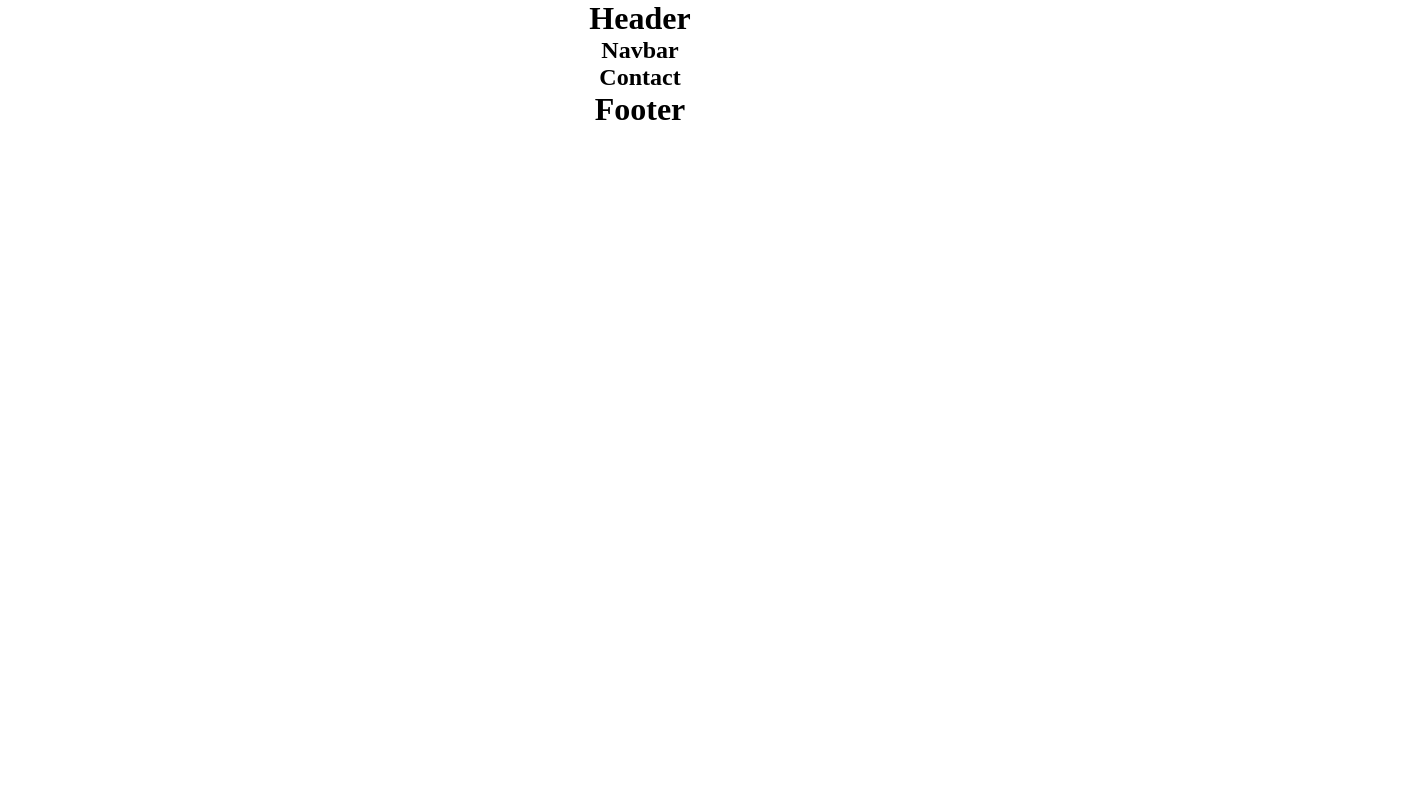
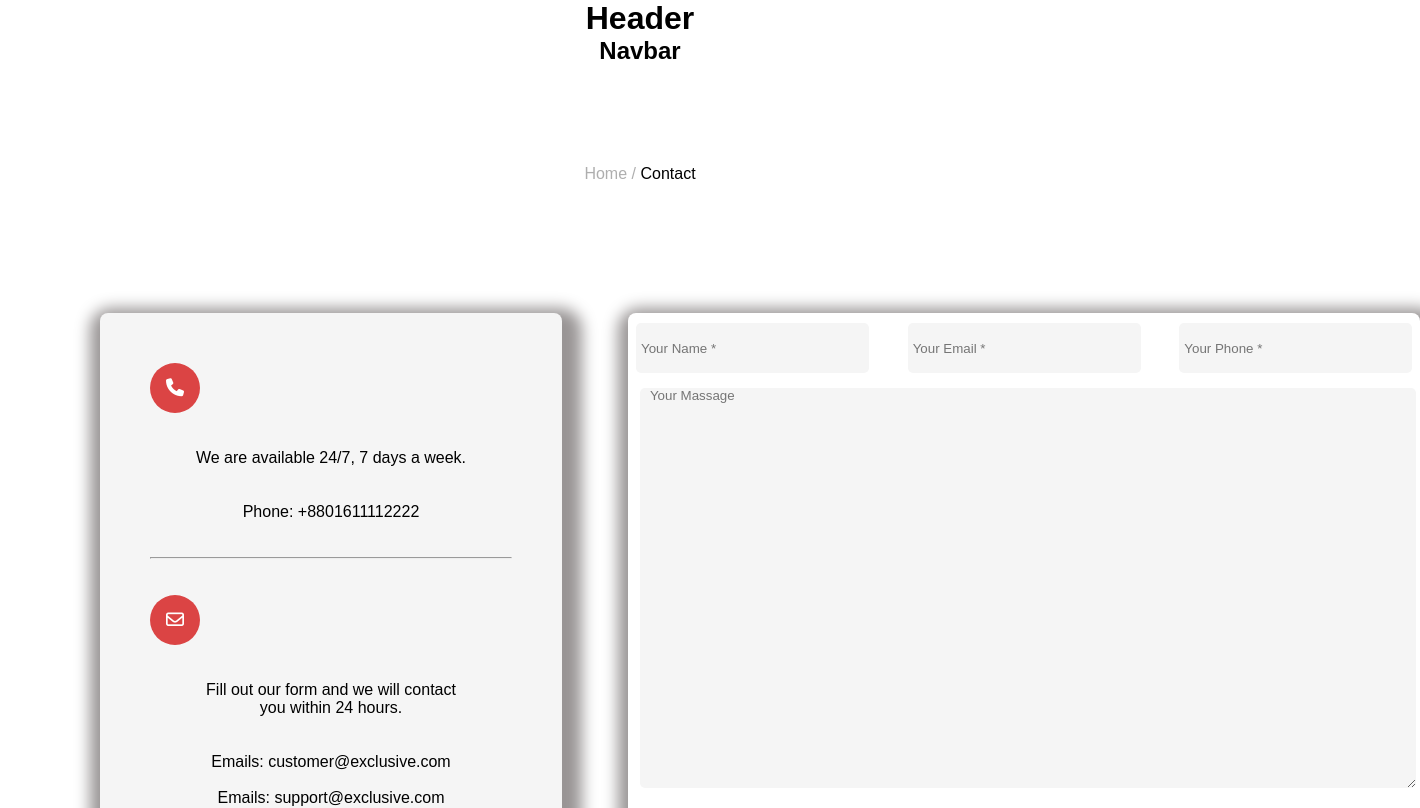
Before and after one commit to azimjonking/exclusive, a React (Create React App) app: page /contact in a window 1280 px wide. Shown: the top 808 px of the page, 1420 px wide, since content can reach past the window. Built offline with nearby package versions, Linux system fonts and the light colour scheme.

Commit message:
contact page has been done

```diff
--- a/public/index.html
+++ b/public/index.html
@@ -5,6 +5,7 @@
   <meta http-equiv="X-UA-Compatible" content="IE=edge">
   <meta name="viewport" content="width=device-width, initial-scale=1.0">
   <title>Exclusive</title>
+  <link rel="stylesheet" href="https://cdnjs.cloudflare.com/ajax/libs/font-awesome/6.5.2/css/all.min.css" integrity="sha512-SnH5WK+bZxgPHs44uWIX+LLJAJ9/2PkPKZ5QiAj6Ta86w+fsb2TkcmfRyVX3pBnMFcV7oQPJkl9QevSCWr3W6A==" crossorigin="anonymous" referrerpolicy="no-referrer" />
 </head>
 <body>
   <noscript>You need to enable JavaScript to run this app.</noscript>
--- a/src/routes/contact/Contact.js
+++ b/src/routes/contact/Contact.js
@@ -4,7 +4,37 @@ import './contact.css'
 const Contact = () => {
   return (
     <section className='contact'>
-      <h1>Contact</h1>
+        <p>Home  <span>/</span>  <span className='con'>Contact</span></p>
+
+        <div className='wrapper'>
+          <div className='left-wrap'>
+            <div className='call'>
+              <div className='btn'>
+            <div className='span'> <i class="fa-solid fa-phone"></i></div> <br/> <br/>
+              </div>
+            <p>We are available 24/7, 7 days a week.</p> <br/> <br/>
+
+            <p>Phone: +8801611112222</p> <br/> <br/>
+            <hr></hr> <br/> <br/>
+            <button> <i class="fa-regular fa-envelope"></i></button> <br/> <br/>
+            <p>Fill out our form and we will contact <br/> you within 24 hours.</p> <br/> <br/>
+            <p>Emails: customer@exclusive.com</p> <br/>
+            <p>Emails: support@exclusive.com</p>
+            </div>
+          </div>
+
+        <div className='right-wrap'>
+          <div className='trio'>
+            <input type='text' placeholder='Your Name *'/>
+            <input type='text' placeholder='Your Email *'/>
+            <input type='text' placeholder='Your Phone *'/>
+          </div>
+          <textarea placeholder='Your Massage'></textarea>
+          <button>Send Massage</button>
+        </div>
+        </div>
+
+
     </section>
   )
 }
--- a/src/routes/contact/contact.css
+++ b/src/routes/contact/contact.css
@@ -0,0 +1,164 @@
+*{
+    margin: 0;
+    padding: 0;
+    box-sizing: border-box;
+    font-family: sans-serif;
+}
+
+.contact{
+    width: 100%;
+    height: 130vh;
+    background-color: #fff;
+    padding: 100px;
+}
+
+.contact p{
+    color: #00000051;
+}
+
+.contact p span{
+    color: #00000051;
+}
+
+.contact p .con{
+    color: #000;
+}
+
+.contact .wrapper{
+    width: 1320px;
+    height: 550px;
+    display: flex;
+    justify-content: space-between;
+    margin-top: 130px;
+}
+
+.contact .wrapper .left-wrap{
+    width: 35%;
+    height: 100%;
+    background-color: #F5F5F5;
+    padding: 50px;
+    box-shadow: 5px 10px 15px 15px #999595;
+    border-radius: 8px;
+}
+
+.contact .wrapper .left-wrap .span{
+    width: 50px;
+    height: 50px;
+    border: none;
+    border-radius: 50px;
+    display: flex;
+    align-items: center;
+    justify-content: center;
+    background-color: #DB4444;
+    position: relative;
+}
+
+.contact .wrapper .left-wrap .span h2{
+    position: absolute;
+    left: 50px;
+}
+
+.contact .wrapper .left-wrap .call .span i{
+    font-size: 18px;
+    color: #fff;
+}
+
+.conatct .wrapper .left-wrap .call{
+    display: flex;
+    align-items: center;
+    justify-content: space-between;
+}
+
+.conatct .wrapper .left-wrap .call .btn{
+    width: 100%;
+    height: 60px;
+    display: flex;
+    align-items: center;
+    justify-content: space-between;
+}
+
+.contact .wrapper .left-wrap button{
+    width: 50px;
+    height: 50px;
+    border: none;
+    border-radius: 50px;
+    display: flex;
+    align-items: center;
+    justify-content: center;
+    background-color: #DB4444;
+}
+
+.contact .wrapper .left-wrap button i{
+    font-size: 18px;
+    color: #fff;
+}
+
+.contact .wrapper .left-wrap p{
+    color: #000;
+}
+
+
+.contact .wrapper .right-wrap{
+    width: 60%;
+    height: 100%;
+    flex-direction: column;
+    box-shadow: 5px 10px 15px 15px #999595;
+    border-radius: 8px;
+}
+
+.contact .wrapper .right-wrap .trio{
+    width: 98%;
+    margin-top: 10px;
+    margin-left: 8px;
+    height: 50px;
+    display: flex;
+    align-items: center;
+    justify-content: space-between;
+}
+
+.contact .wrapper .right-wrap .trio input{
+    width: 30%;
+    height: 100%;
+    background-color: #F5F5F5;
+    border: none;
+    outline: none;
+    border-radius: 5px;
+    text-indent: 5px;
+}
+
+.contact .wrapper .right-wrap > textarea{
+    width: 98%;
+    height: 400px;
+    background-color: #F5F5F5;
+    border: none;
+    outline: none;
+    border-radius: 5px;
+    margin-top: 15px;
+    margin-left: 8px;
+    text-indent: 10px;
+}
+
+.contact .wrapper .right-wrap > button{
+    width: 200px;
+    height: 50px;
+    background-color: #DB4444;
+    color: #fff;
+    border: none;
+    outline: none;
+    border-radius: 5px;
+    margin-left: 585px;
+    margin-top: 18px;
+    transition: 0.3s;
+}
+
+.contact .wrapper .right-wrap > button:hover{
+    width: 200px;
+    height: 50px;
+    background-color: #db4444ef;
+    color: #fff;
+    border: none;
+    outline: none;
+    border-radius: 5px;
+    margin-left: 585px;
+    margin-top: 18px;
+}
```
